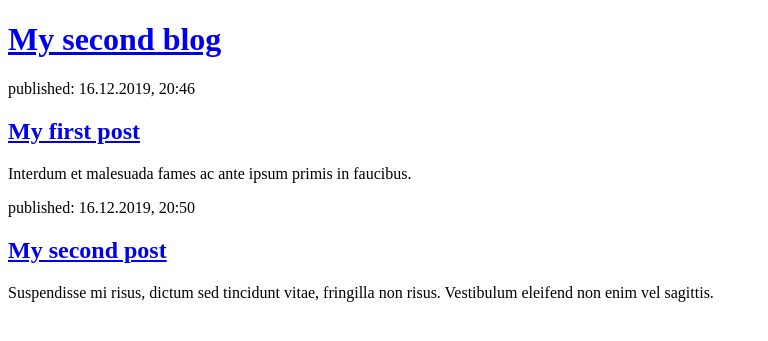
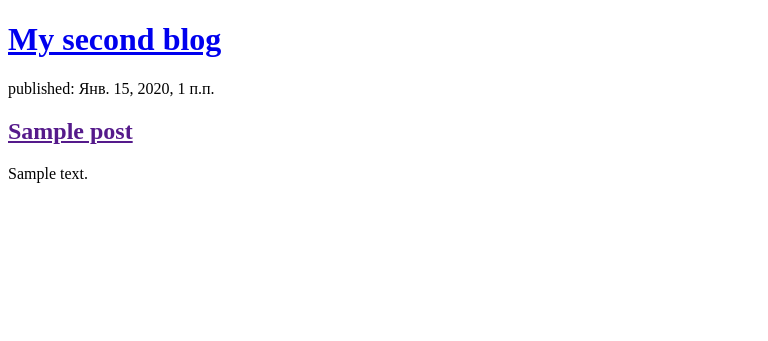
Before and after one commit to g14s3r/my-second-blog, a Django app: template blog/templates/blog/post_list.html in a window 1280 px wide. Shown: the top 341 px of the page, without its empty margins (0-768 px from the left). Run offline with Django 3.2, Linux system fonts and the light colour scheme; the template is opened without the code that fills it: values that come from a table or form of the project are taken from there, others are empty; tables that the repository leaves empty hold one stand-in row (values such as "Sample post").

Commit message:
commit 3

```diff
--- a/blog/templates/blog/post_list.html
+++ b/blog/templates/blog/post_list.html
@@ -10,14 +10,13 @@
         </div>
 
         <div>
-            <p>published: 16.12.2019, 20:46</p>
-            <h2><a href="#">My first post</a></h2>
-            <p>Interdum et malesuada fames ac ante ipsum primis in faucibus.</p>
-        </div>
-        <div>
-            <p>published: 16.12.2019, 20:50</p>
-            <h2><a href="#">My second post</a></h2>
-            <p>Suspendisse mi risus, dictum sed tincidunt vitae, fringilla non risus. Vestibulum eleifend non enim vel sagittis. </p>
+            {% for post in posts %}
+                <div>
+                    <p>published: {{ post.published_date }}</p>
+                    <h2><a href="">{{ post.title }}</a></h2>
+                    <p>{{ post.text|linebreaksbr }}</p>
+                </div>
+            {% endfor %}
         </div>
     </body>
 </html>
--- a/blog/views.py
+++ b/blog/views.py
@@ -1,5 +1,8 @@
 from django.shortcuts import render
+from django.utils import timezone
+from .models import Post
 
 # Create your views here.
 def post_list(request):
-    return render(request, 'blog/post_list.html', {})
+    posts = Post.objects.filter(published_date__lte=timezone.now()).order_by('published_date')
+    return render(request, 'blog/post_list.html', {'posts': posts})
```
